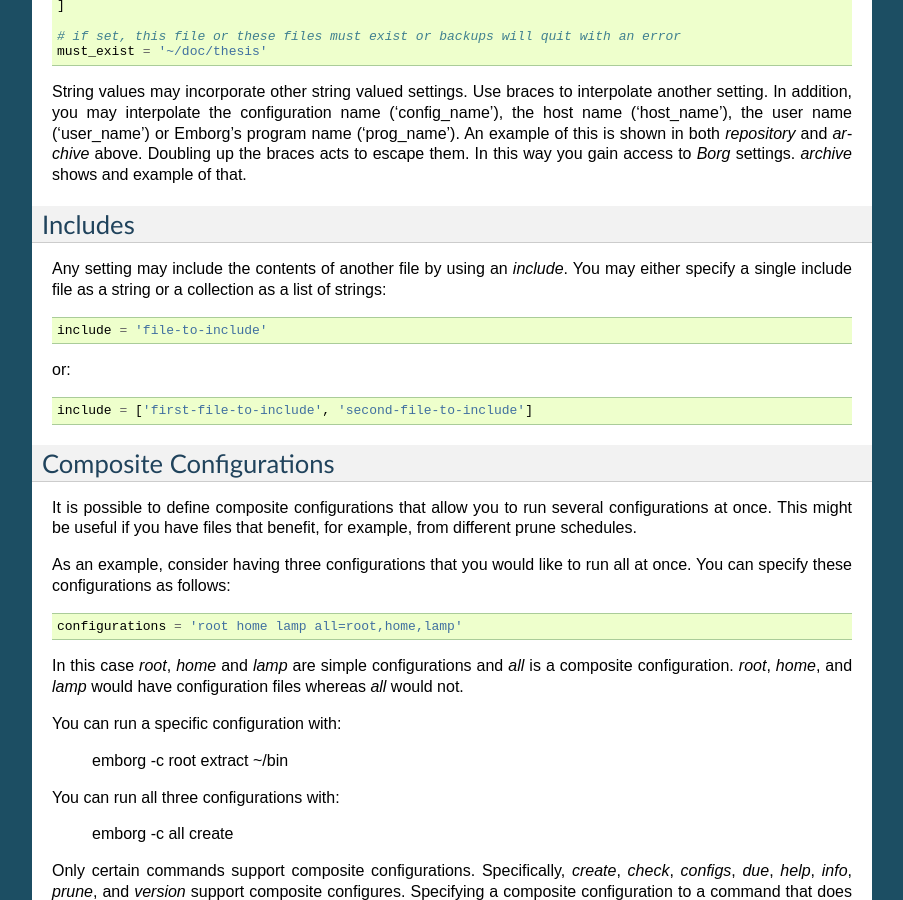
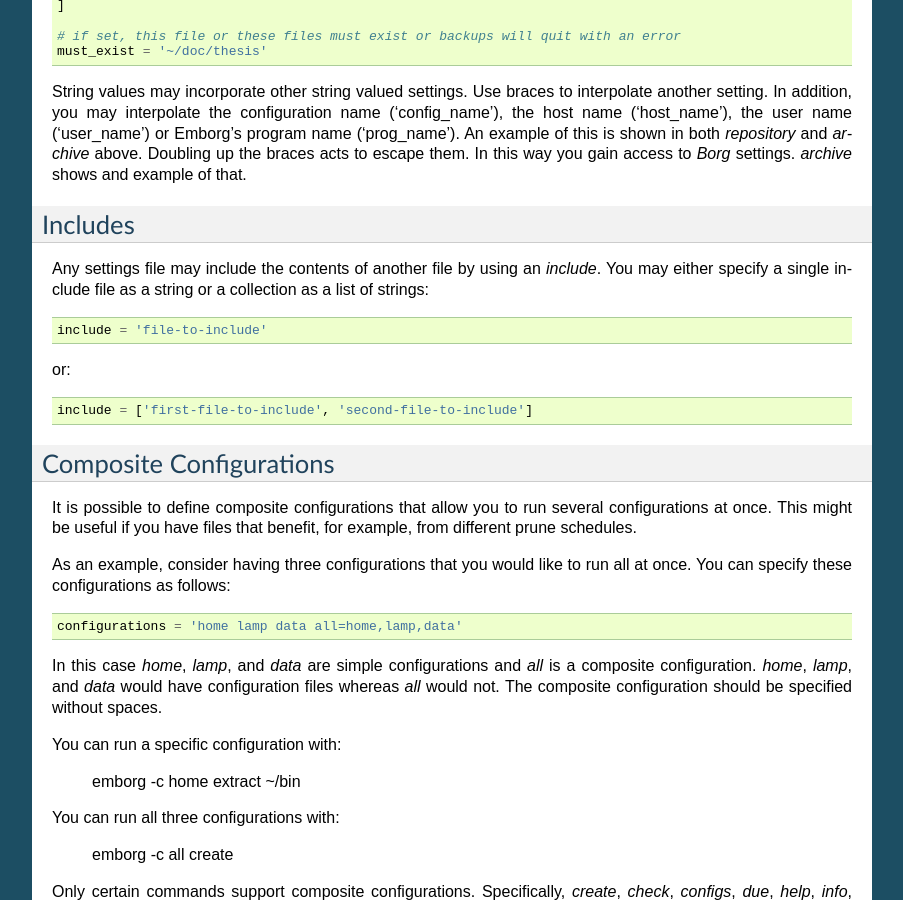
Before and after one commit to KenKundert/emborg, a Sphinx documentation site: the page built from doc/configuring.rst, in a window 1280 px wide and 900 px high, scrolled down 1512 px. Shown: the whole window, without its empty margins (198-1101 px from the left). Built offline with Sphinx 7.4.7, drawn with Linux system fonts in a browser that asks for light colours.

Commit message:
Refine the documentation.

```diff
--- a/doc/configuring.rst
+++ b/doc/configuring.rst
@@ -110,9 +110,9 @@ that.
 Includes
 --------
 
-Any setting may include the contents of another file by using an *include*. You
-may either specify a single include file as a string or a collection as a list
-of strings::
+Any settings file may include the contents of another file by using an
+*include*.  You may either specify a single include file as a string or
+a collection as a list of strings::
 
     include = 'file-to-include'
 
@@ -131,15 +131,16 @@ for example, from different prune schedules.
 As an example, consider having three configurations that you would like to run
 all at once. You can specify these configurations as follows::
 
-    configurations = 'root home lamp all=root,home,lamp'
+    configurations = 'home lamp data all=home,lamp,data'
 
-In this case *root*, *home* and *lamp* are simple configurations and *all* is
-a composite configuration.  *root*, *home*, and *lamp* would have configuration
-files whereas *all* would not.
+In this case *home*, *lamp*, and *data* are simple configurations and *all* is
+a composite configuration.  *home*, *lamp*, and *data* would have configuration
+files whereas *all* would not.  The composite configuration should be specified
+without spaces.
 
 You can run a specific configuration with:
 
-    emborg -c root extract ~/bin
+    emborg -c home extract ~/bin
 
 You can run all three configurations with:
 
```
